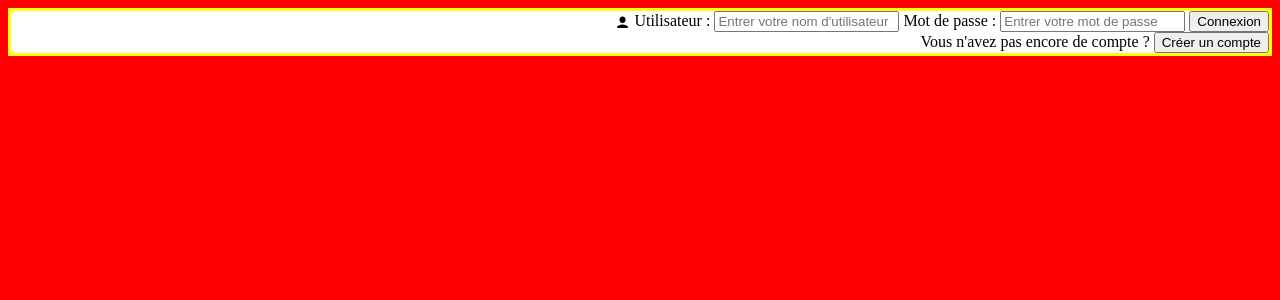
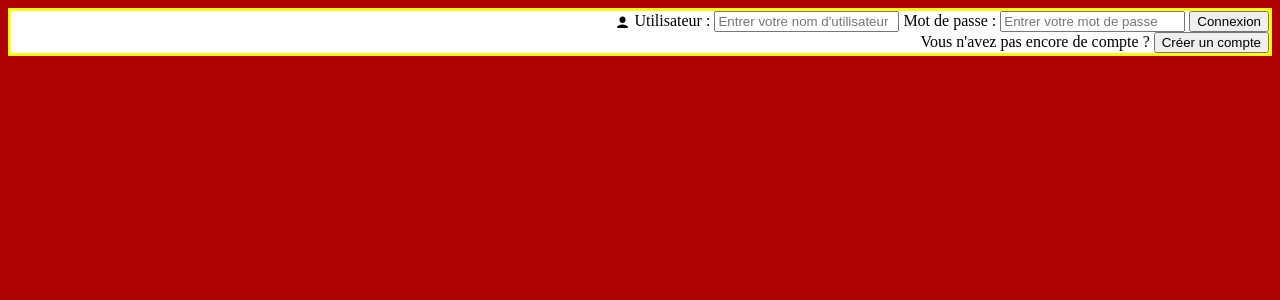
Before and after one commit to Jylen02/devWeb, a PHP site: page /Home.html in a window 1280 px wide. Shown: the top 300 px of the page. Run offline with PHP 8.4, Linux system fonts and the light colour scheme.

Commit message:
Update recette.css

```diff
--- a/recette.css
+++ b/recette.css
@@ -1,5 +1,5 @@
 body {
-    background-color: red;
+    background-color: rgb(173, 2, 2);
 }
 
 .createAccount {
```
